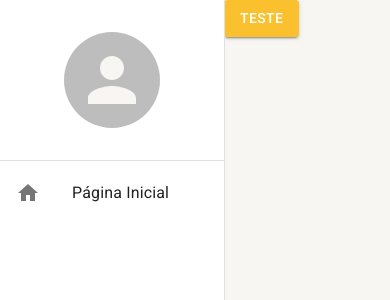
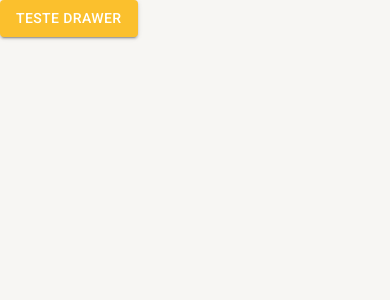
Before and after one commit to HalisonRoque/estudos-material-ui, a React (Create React App) app: page /pagina-inicial in a window 390 px wide. Shown: the top 300 px of the page. Built offline with nearby package versions, Linux system fonts and the light colour scheme.

Commit message:
criação de um contextDrawer para responsividade

```diff
--- a/src/routes/index.tsx
+++ b/src/routes/index.tsx
@@ -1,10 +1,10 @@
 import { Button } from "@mui/material";
 import { Routes, Route, Navigate } from "react-router-dom";
-import { useAppThemeContext } from "../shared/contexts";
+import { useAppThemeContext, useAppDrawerContext } from "../shared/contexts";
 
 export const AppRoutes = () => {
 
-    const { toggleTheme } = useAppThemeContext(); //CHAMANDO A FUNÇÃO PRA TROCAR O TEMA AO CLICAR NO BOTÃO
+    const { toggleDrawerOpen } = useAppDrawerContext(); //CHAMANDO A FUNÇÃO PRA TROCAR O TEMA AO CLICAR NO BOTÃO
     return (
         /*ROTAS DO PROJETO*/
         <Routes>
@@ -15,9 +15,9 @@ export const AppRoutes = () => {
                     <Button
                         variant="contained"
                         color="primary"
-                        onClick={toggleTheme}
+                        onClick={toggleDrawerOpen}
                     >
-                        Teste
+                        Teste Drawer
                     </Button>
                 }
             />
--- a/src/shared/components/menu-lateral/MenuLateral.tsx
+++ b/src/shared/components/menu-lateral/MenuLateral.tsx
@@ -1,5 +1,17 @@
-import { Avatar, Divider, Drawer, Icon, List, ListItemButton, ListItemIcon, ListItemText, useTheme } from "@mui/material"
+import {
+    Avatar,
+    Divider,
+    Drawer,
+    Icon,
+    List,
+    ListItemButton,
+    ListItemIcon,
+    ListItemText,
+    useMediaQuery,
+    useTheme
+} from "@mui/material"
 import { Box } from "@mui/system"
+import { useAppDrawerContext } from "../../contexts";
 
 interface IMenuLaterlProps {
     children: React.ReactNode
@@ -7,11 +19,15 @@ interface IMenuLaterlProps {
 
 export const MenuLateral: React.FC<IMenuLaterlProps> = ({ children }) => {
     const theme = useTheme();
+    const smDown = useMediaQuery(theme.breakpoints.down("sm")); //função que retorna um boolean para os brackpoints do MUI, tornando a rederização do tamanho da tela dinãmico para o menu lateral
 
+    const { isDrawerOpen, toggleDrawerOpen } = useAppDrawerContext();
     return (
         <>
-            <Drawer //componente para menu lateral
-                variant="permanent"
+            <Drawer //componente para menu lateral --- um ternário par escolher, se smDown < que 'sm', o menu fica 'temporary', e for maior fica 'permanente'
+                open={isDrawerOpen}
+                variant={smDown ? "temporary" : "permanent"}
+                onClose={toggleDrawerOpen}
             >
                 <Box
                     width={theme.spacing(28)}
@@ -45,7 +61,7 @@ export const MenuLateral: React.FC<IMenuLaterlProps> = ({ children }) => {
                     </Box>
                 </Box>
             </Drawer>
-            <Box height="100vh" marginLeft={theme.spacing(28)}>
+            <Box height="100vh" marginLeft={smDown ? 0 : theme.spacing(28)}>
                 {children}
             </Box>
         </>
--- /dev/null
+++ b/src/shared/contexts/DrawerContext.tsx
@@ -0,0 +1,32 @@
+import { createContext, useCallback, useContext, useState } from "react";
+
+//INTERFACE PARA SELECIONAR OOU ALTERAR OS TEMAS CRIADOS DO SISTEMA
+//SERÁ CHAMDO DENTRO DE createContext()
+interface IDrawerContextData {
+    isDrawerOpen: boolean;
+    toggleDrawerOpen: () => void;
+}
+
+interface IAppDrawerProviderProps {
+    children: React.ReactNode
+}
+
+const DrawerContext = createContext({} as IDrawerContextData);
+
+export const useAppDrawerContext = () => {
+    return useContext(DrawerContext)
+}
+
+export const AppDrawerProvider: React.FC<IAppDrawerProviderProps> = ({ children }) => {
+    const [isDrawerOpen, setIsDrawerOpen] = useState(false);
+
+    const toggleDrawerOpen = useCallback(() => {
+        setIsDrawerOpen(oldDrawerOpen => !oldDrawerOpen)
+    }, []);
+
+    return (
+        <DrawerContext.Provider value={{ isDrawerOpen, toggleDrawerOpen }}>
+            {children}
+        </DrawerContext.Provider>
+    )
+}
--- a/src/shared/contexts/index.ts
+++ b/src/shared/contexts/index.ts
@@ -1 +1,2 @@
 export * from "./ThemeContext";
+export * from "./DrawerContext"
```
Also changed, not shown: src/App.tsx (+11 -6 lines).
